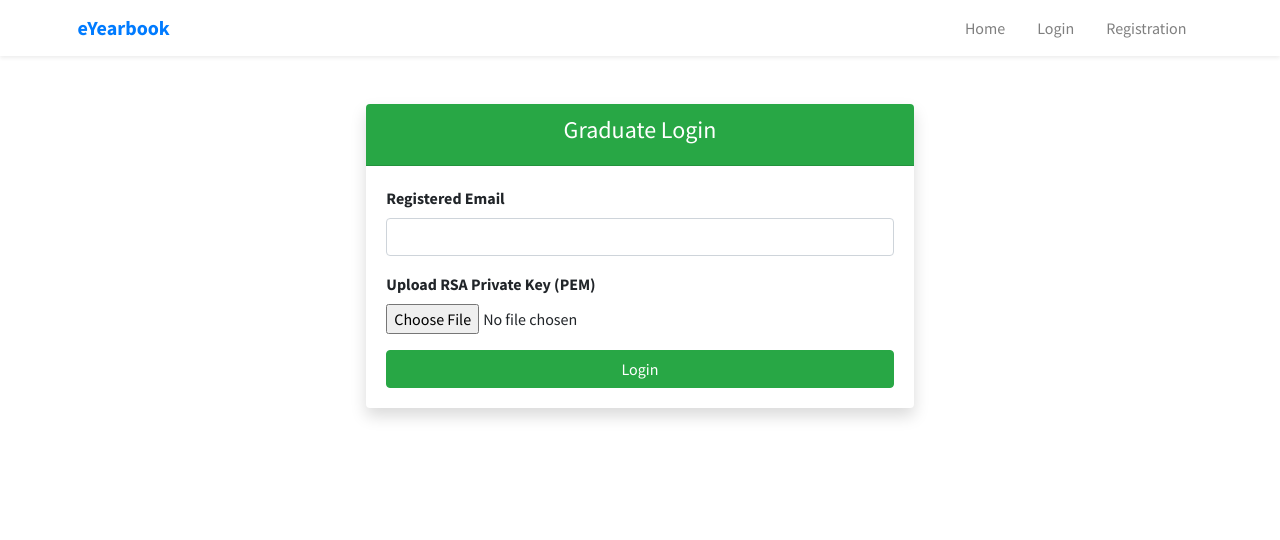
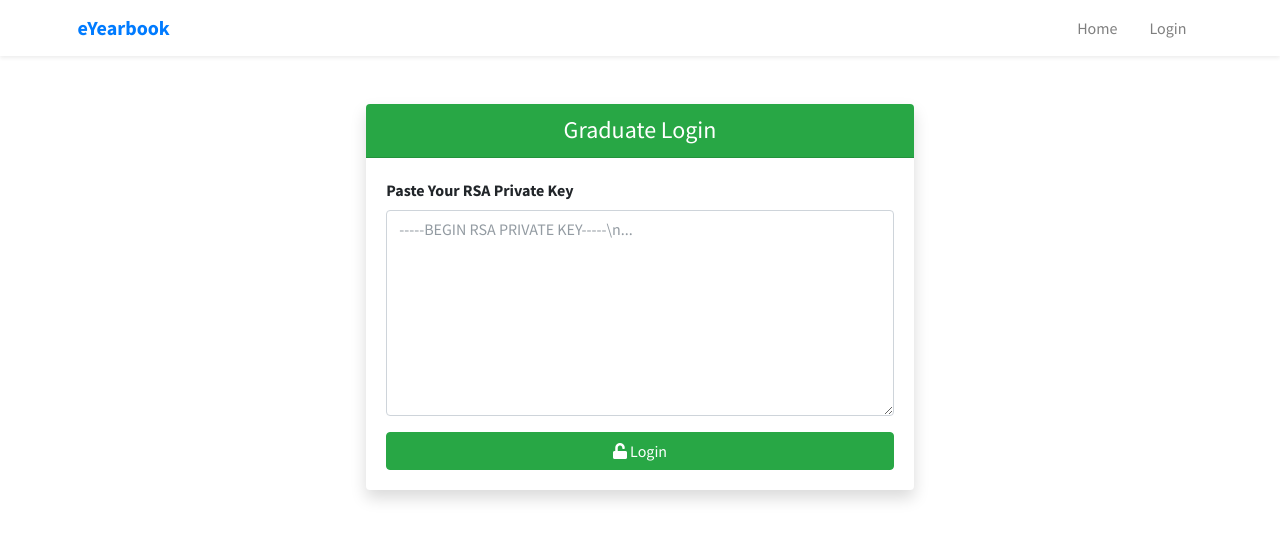
Before and after one commit to xxiimcha/eyearbook, a Django app: page /student-login/ in a window 1280 px wide. Shown: the top 540 px of the page. Run offline with Django 5.2, Linux system fonts and the light colour scheme; some libraries are stand-ins or nearby versions.

Commit message:
Student Login added

```diff
--- a/main/templates/base.html
+++ b/main/templates/base.html
@@ -63,7 +63,6 @@
         <ul class="navbar-nav ml-auto">
           <li class="nav-item"><a class="nav-link" href="{% url 'landing_page' %}">Home</a></li>
           <li class="nav-item"><a class="nav-link" href="{% url 'login' %}">Login</a></li>
-          <li class="nav-item"><a class="nav-link" href="{% url 'form_page' %}">Registration</a></li>
         </ul>
       </div>
     </div>
--- a/main/templates/main/student_login.html
+++ b/main/templates/main/student_login.html
@@ -1,26 +1,28 @@
 {% extends 'base.html' %}
+{% block title %}Student Login - eYearbook{% endblock %}
 
 {% block content %}
 <div class="container mt-5">
     <div class="row justify-content-center">
-        <div class="col-md-6">
+        <div class="col-md-8 col-lg-6">
             <div class="card shadow">
                 <div class="card-header bg-success text-white text-center">
-                    <h4>Graduate Login</h4>
+                    <h4 class="mb-0">Graduate Login</h4>
                 </div>
                 <div class="card-body">
-                    <form id="rsaLoginForm" method="POST" enctype="multipart/form-data">
+                    {% if error %}
+                        <div class="alert alert-danger">{{ error }}</div>
+                    {% endif %}
+
+                    <form method="POST">
                         {% csrf_token %}
                         <div class="form-group">
-                            <label for="email">Registered Email</label>
-                            <input type="email" class="form-control" name="email" required>
+                            <label for="private_key">Paste Your RSA Private Key</label>
+                            <textarea name="private_key" id="private_key" class="form-control" rows="8" required placeholder="-----BEGIN RSA PRIVATE KEY-----\n..."></textarea>
                         </div>
-                        <div class="form-group">
-                            <label for="private_key">Upload RSA Private Key (PEM)</label>
-                            <input type="file" class="form-control-file" name="private_key" required>
-                        </div>
-                        <input type="hidden" name="decrypted_text" id="decrypted_text">
-                        <button type="submit" class="btn btn-success btn-block">Login</button>
+                        <button type="submit" class="btn btn-success btn-block mt-3">
+                            <i class="fas fa-unlock"></i> Login
+                        </button>
                     </form>
                 </div>
             </div>
--- a/main/urls.py
+++ b/main/urls.py
@@ -2,6 +2,7 @@ from django.urls import path
 from . import views
 from django.conf import settings
 from django.conf.urls.static import static
+from django.contrib.auth import views as auth_views
 
 urlpatterns = [
     path('', views.landing_page, name='landing_page'),  # Login view
@@ -12,7 +13,6 @@ urlpatterns = [
 
     path('form/<int:account_id>/', views.form_page, name='form_page'),
     path('form/success/', views.form_page_success, name='form_page_success'),
-    path("form/", views.form_page, name="form_page"),
     path('dashboard/', views.dashboard_view, name='dashboard'),  # Dashboard view
     path('configure/', views.configure, name='configure'),  # Batch management view
     path('update-batch/<int:batch_id>/', views.update_batch, name='update_batch'),  # Update batch
@@ -38,6 +38,9 @@ urlpatterns = [
     path('yearbook/<int:from_year>/<int:to_year>/<str:course>/graduates/', views.course_graduates, name='course_graduates'),
 
     path('analytics/', views.analytics_view, name='analytics'),
+
+    # Logout function
+    path('logout/', auth_views.LogoutView.as_view(next_page='student_login'), name='logout'),
 ]
 
 
--- a/main/views.py
+++ b/main/views.py
@@ -21,29 +21,25 @@ from django.contrib.auth import get_user_model  # Import this
 def landing_page(request):
     return render(request, 'main/landing.html')  # Make sure the template exists
 
+def student_login_view(request):
+    error = None
 
-def student_login_view(request):
-    if request.method == "GET":
-        return render(request, 'main/student_login.html')
+    if request.method == 'POST':
+        pasted_key = request.POST.get('private_key', '').encode()
 
-    if request.method == "POST":
-        email = request.POST.get('email')
-        decrypted_text = request.POST.get('decrypted_text')
+        if not pasted_key:
+            error = "Please paste your RSA private key."
+        else:
+            # Loop through accounts and check the hashed private keys
+            for account in Account.objects.all():
+                if bcrypt.checkpw(pasted_key, account.private_key.encode()):
+                    # Set session or cookie
+                    request.session['account_id'] = account.id
+                    return redirect('form_page', account_id=account.id)
 
-        try:
-            account = Account.objects.select_related('graduate').get(graduate__email=email)
-        except Account.DoesNotExist:
-            messages.error(request, "Email not found.")
-            return redirect('student_login')
+            error = "Invalid RSA Private Key."
 
-        # Compare decrypted text with stored challenge
-        if decrypted_text == request.session.get('challenge'):
-            request.session['student_id'] = account.graduate.id
-            return redirect('student_dashboard')  # or wherever they should go
-        else:
-            messages.error(request, "Authentication failed. Invalid private key.")
-            return redirect('student_login')
-
+    return render(request, 'main/student_login.html', {'error': error})
 
 def get_encrypted_challenge(request):
     email = request.GET.get('email')
```
Also changed, not shown: main/templates/includes/sidebar.html (+11 -0 lines), db.sqlite3.
